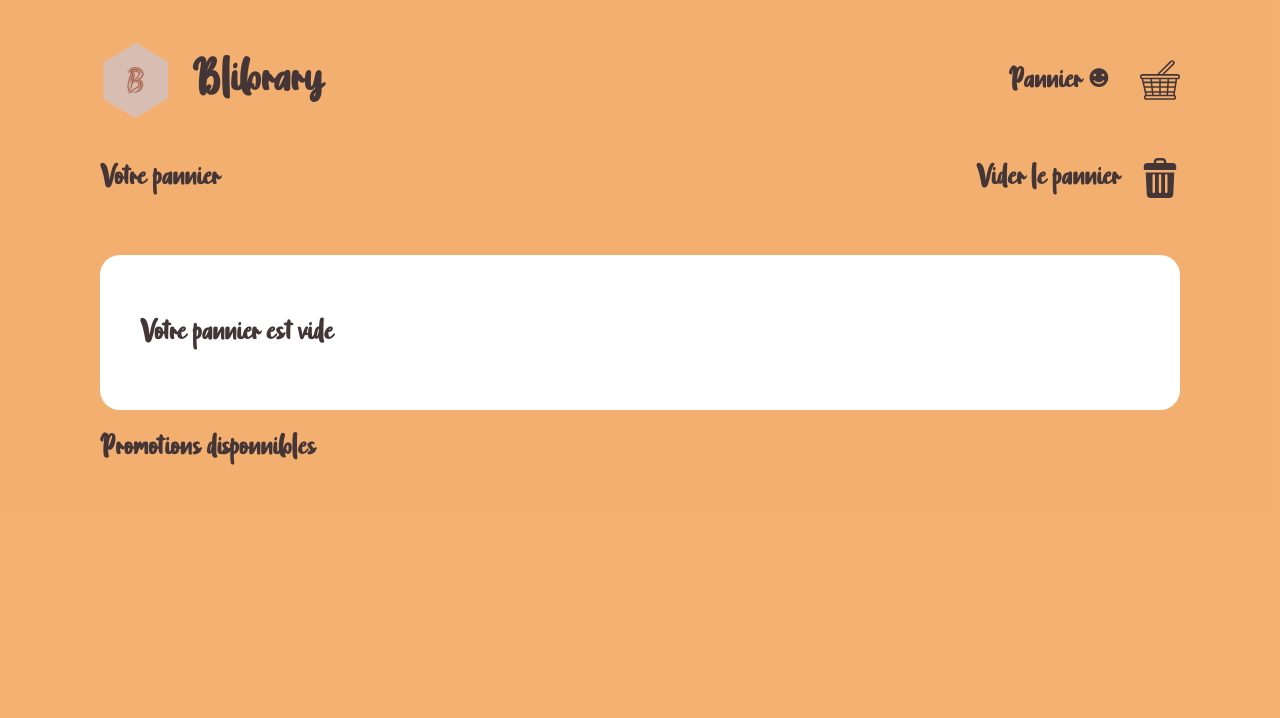
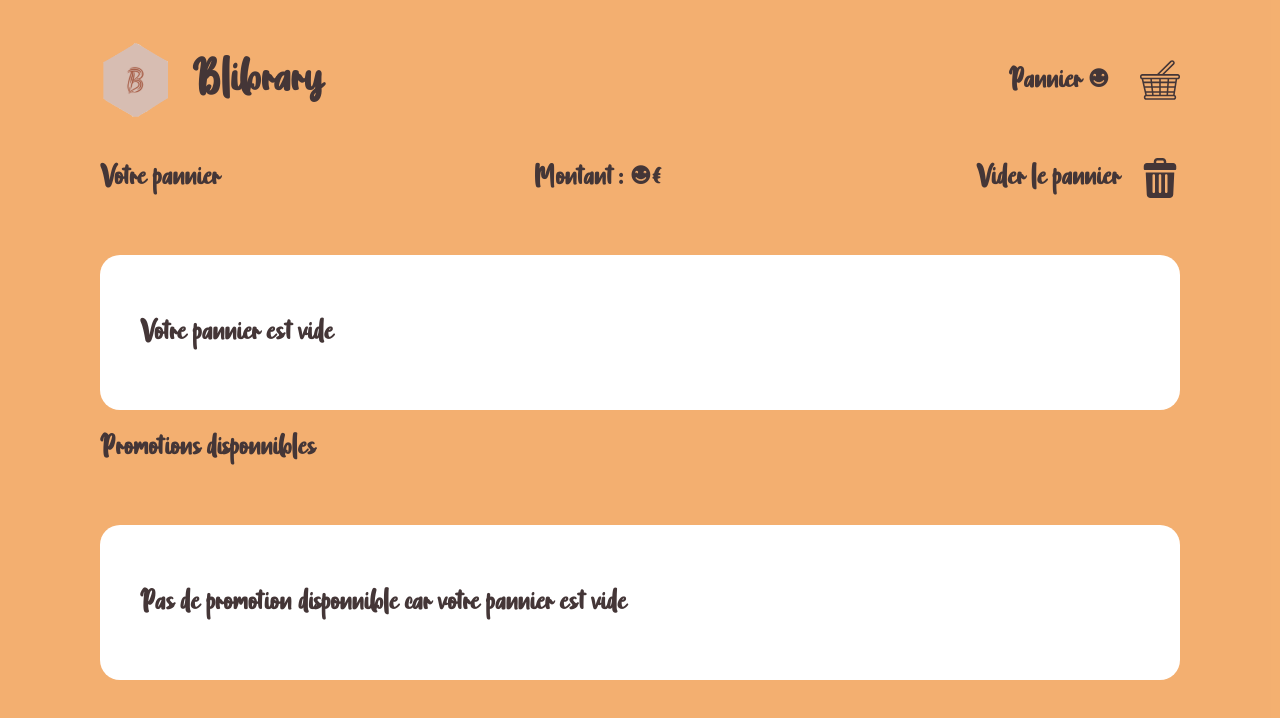
Before and after one commit to gaeljoliveau/henri-potier, a React (Create React App) app: page /basket in a window 1280 px wide. Shown: the top 718 px of the page. Built offline with nearby package versions, Linux system fonts and the light colour scheme.

Commit message:
feat: implmented promotion & promotion amount caculation

```diff
--- a/src/assets/css/Basket.css
+++ b/src/assets/css/Basket.css
@@ -34,3 +34,13 @@
   flex: 1;
   padding-left: 20px;
 }
+
+.promotions-container{
+  background-color: white;
+  border-radius: 20px;
+  display: flex;
+  flex-direction: column;
+  justify-content: space-between;
+  padding: 40px;
+  margin-top: 40px;
+}
--- a/src/pages/Basket.js
+++ b/src/pages/Basket.js
@@ -8,23 +8,42 @@ import trash from '../assets/img/trash.svg';
 
 const Basket = () => {
   const [promotions, setPromotions] = useState([]);
+  const [basketAmount, setBasketAmount] = useState(0);
   const {state, dispatch}  = useContext(BasketContext);
 
   useEffect(() => {
     const fetchData = async () => {
       let response = await BookService.getBooksPromotions(state.basket.map(book => book.isbn));
-      setPromotions(response);
+      console.log(response.offers);
       console.log('promotions recieved');
+      setPromotions(response.offers);
     }
+
     if(state.basket.length != 0)
       fetchData();
+
+    setBasketAmount(state.basket.reduce((tot, book)=> (tot + book.price * book.amount),0))
   }, []);
+
+  const calculateReductionAmount = (promotion) => {
+    switch (promotion.type) {
+      case "percentage":
+        return(promotion.value / 100 * basketAmount);
+      case "minus":
+        return(promotion.value)
+      case "slice":
+        return(~~(basketAmount / promotion.sliceValue ) * promotion.value)
+      default :
+        return(0)
+    }
+  }
 
   return(
     <div className="page-container">
       <Header />
       <div className="title-delete-container">
         <p className="text">Votre pannier </p>
+        <p className="text">Montant : {basketAmount}€</p>
         <Link className="inline">
           <p className="text">Vider le pannier</p>
           <img className="empty-basket-icon" src={trash} alt="Vider le pannier"/>
@@ -32,7 +51,7 @@ const Basket = () => {
       </div>
 
       {
-        state.basket.length === 0 ?
+        state.basket.length == 0 ?
           <div className="book-basket-container" >
             <p className="text">Votre pannier est vide</p>
           </div>
@@ -57,10 +76,30 @@ const Basket = () => {
       }
 
       <p className="text">Promotions disponnibles</p>
+      <div className="promotions-container">
+        {
+          promotions.length === 0 ?
+            <p className="text">Pas de promotion disponnible car votre pannier est vide</p>
+            :promotions.map((promotion) => {
+              switch (promotion.type) {
+                case "percentage":
+                  return(<p>{promotion.value}% de réduction sur votre pannier soit {calculateReductionAmount(promotion)}€</p>)
+                case "minus":
+                  return(<p>{promotion.value}€ de réduction sur votre pannier</p>)
+                case "slice":
+                  return(<p>{promotion.value}€ offerts par tanche de {promotion.sliceValue}€ d'achats soit {calculateReductionAmount(promotion)}€</p>)
+                default :
+                  return(<p>type de promotion inconnu : {promotion.type}</p>)
+              }
 
-      {
 
-      }
+              return(
+                <p>type : {promotion.type}</p>
+              )
+
+            })
+        }
+      </div>
 
     </div>
 
```
